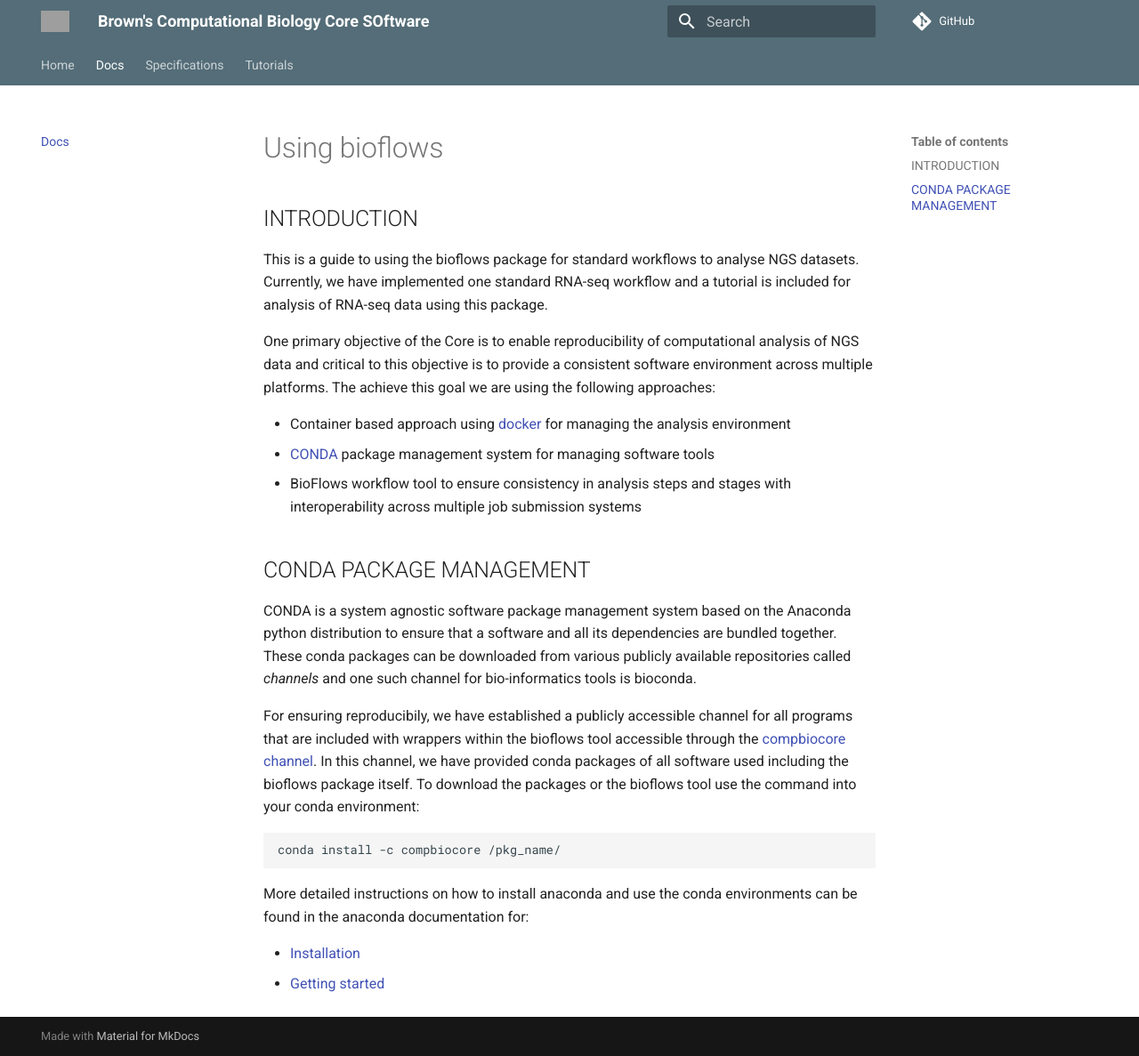
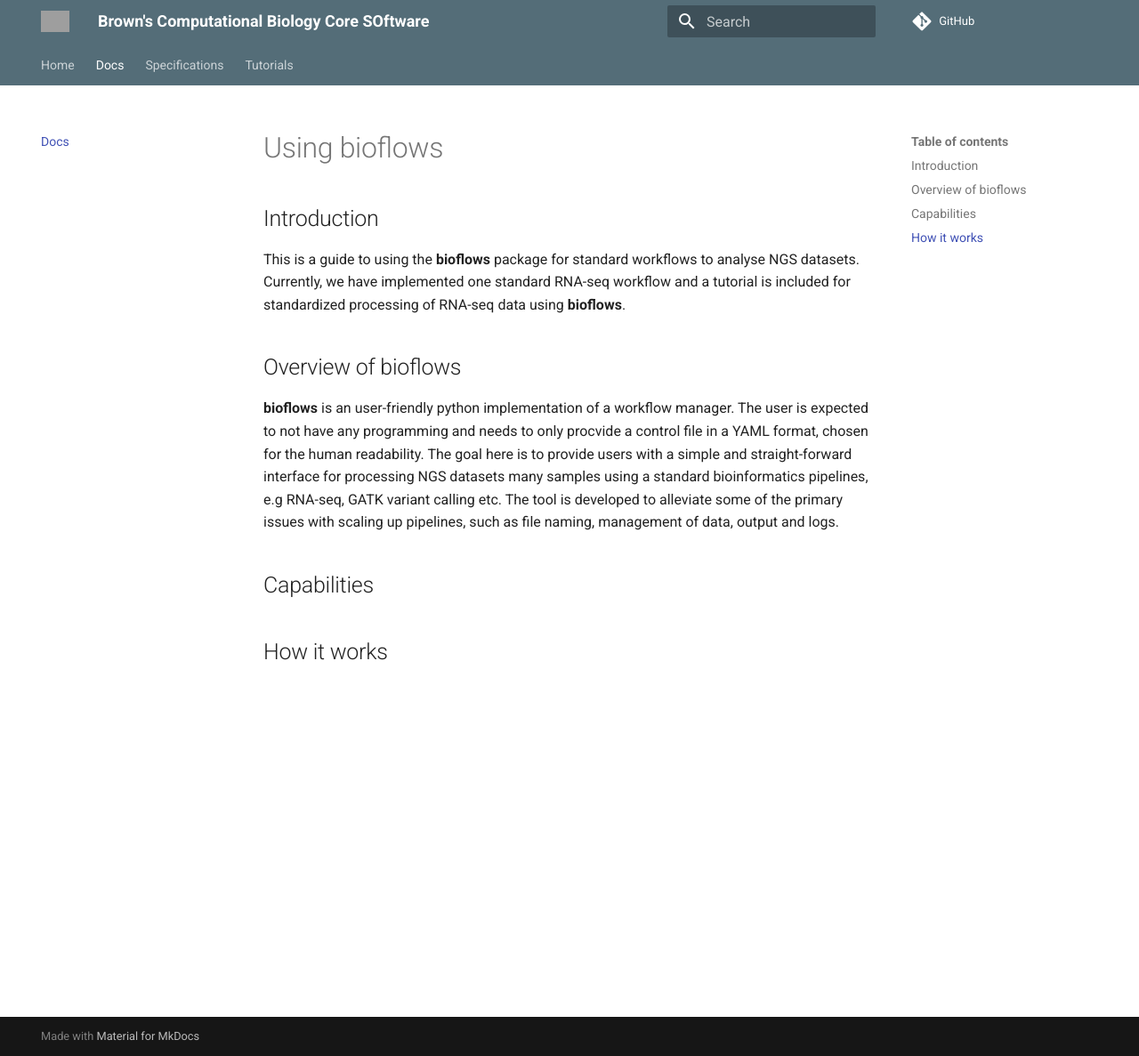
Before and after one commit to compbiocore/bioflows, an MkDocs documentation site: the page built from docs/intro.md, in a window 1280 px wide and 1187 px high. Shown: the whole window at 89% size. Built offline with MkDocs 1.6.1 and Material for MkDocs 9.7.7, drawn with Linux system fonts in a browser that asks for light colours; comment, search, counter and statistics services are not loaded; grey boxes are pictures that could not be loaded.

```diff
--- a/docs/intro.md
+++ b/docs/intro.md
@@ -1,41 +1,17 @@
 # Using bioflows
 
-## INTRODUCTION
+## Introduction
 
-This is a guide to using the bioflows package for standard
+This is a guide to using the **bioflows** package for standard
 workflows to analyse NGS datasets. Currently, we have implemented one
-standard RNA-seq workflow and a tutorial is included for analysis of
-RNA-seq data using this package.
-
-One primary objective of the Core is to enable reproducibility of
-computational analysis of NGS data and critical to this objective is to
-provide a consistent software environment across multiple platforms. The
-achieve this goal we are using the following approaches:
-
--   Container based approach using [docker](https://www.docker.com) for managing the analysis environment
--   [CONDA](https://conda.io/docs/) package management system for managing software tools
--   BioFlows workflow tool to ensure consistency in analysis steps and
-    stages with interoperability across multiple job submission systems
+standard RNA-seq workflow and a tutorial is included for standardized processing of
+RNA-seq data using **bioflows**.
 
 
+## Overview of bioflows
 
-## CONDA PACKAGE MANAGEMENT
+**bioflows** is an user-friendly python implementation of a workflow manager. The user is expected to not have any programming and needs to only procvide a control file in a YAML format, chosen for the human readability. The goal here is to provide users with a simple and straight-forward interface for processing NGS datasets many samples using a standard bioinformatics pipelines, e.g  RNA-seq, GATK variant calling etc. The tool is developed to alleviate some of the primary issues with scaling up pipelines, such as file naming, management of data, output and logs.
 
-CONDA is a system agnostic software package management system based on
-the Anaconda python distribution to ensure that a software and all its
-dependencies are bundled together. These conda packages can be
-downloaded from various publicly available repositories called
-*channels* and one such channel for bio-informatics tools is bioconda.
+## Capabilities
 
-For ensuring reproducibily, we have established a publicly accessible
-channel for all programs that are included with wrappers within the
-bioflows tool accessible through the [compbiocore channel](https://anaconda.org/compbiocore/). In this channel, we have provided conda packages of all software used including
-the bioflows package itself. To download the packages or the bioflows tool use the command into your conda environment:
-
-    conda install -c compbiocore /pkg_name/
-
-More detailed instructions on how to install anaconda and use the conda
-environments can be found in the anaconda documentation for:
-
--   [Installation](https://docs.anaconda.com/anaconda/install.html)
--   [Getting started](https://docs.anaconda.com/anaconda/user-guide/getting-started.html)
+## How it works
```
Also changed, not shown: docs/index.md (+7 -5 lines), 1 other file.
